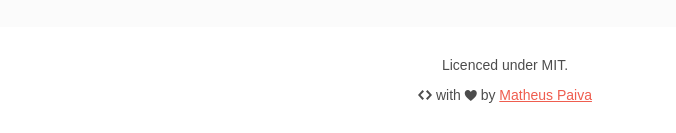
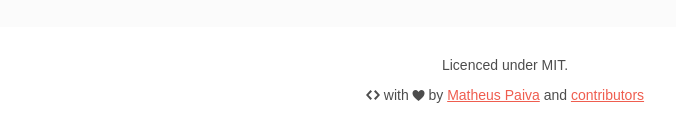
Before and after one commit to gitpie/gitpie.github.io, a website: page download/index.html in a window 1280 px wide. Shown: the part 998-1131 px from the top of the page, without its empty margins (135-811 px from the left). Drawn offline with Linux system fonts and the light colour scheme; no server answers.

Commit message:
Added meta tag "theme-color"
Added contributors link at the page footer

```diff
--- a/download/index.html
+++ b/download/index.html
@@ -3,6 +3,7 @@
   <head>
     <meta charset="utf-8">
     <meta name="viewport" content="width=device-width, initial-scale=1">
+    <meta name="theme-color" content="#F15E5E">
     <meta property="og:title" content="Download | GitPie"/>
     <meta property="og:site_name" content="GitPie"/>
     <meta property="og:url" content="http://gitpie.org/download"/>
@@ -92,7 +93,7 @@
         Licenced under MIT.
       </p>
       <p>
-        <span class="octicon octicon-code"></span> with <span class="octicon octicon-heart"></span> by <a href="http://matheuspaiva.com">Matheus Paiva</a>
+        <span class="octicon octicon-code"></span> with <span class="octicon octicon-heart"></span> by <a href="http://matheuspaiva.com">Matheus Paiva</a> and <a href="https://github.com/gitpie/GitPie/graphs/contributors">contributors</a>
       </p>
     </footer>
   </body>
```
Also changed, not shown: index.html (+2 -1 lines), releases/index.html (+2 -1 lines).
